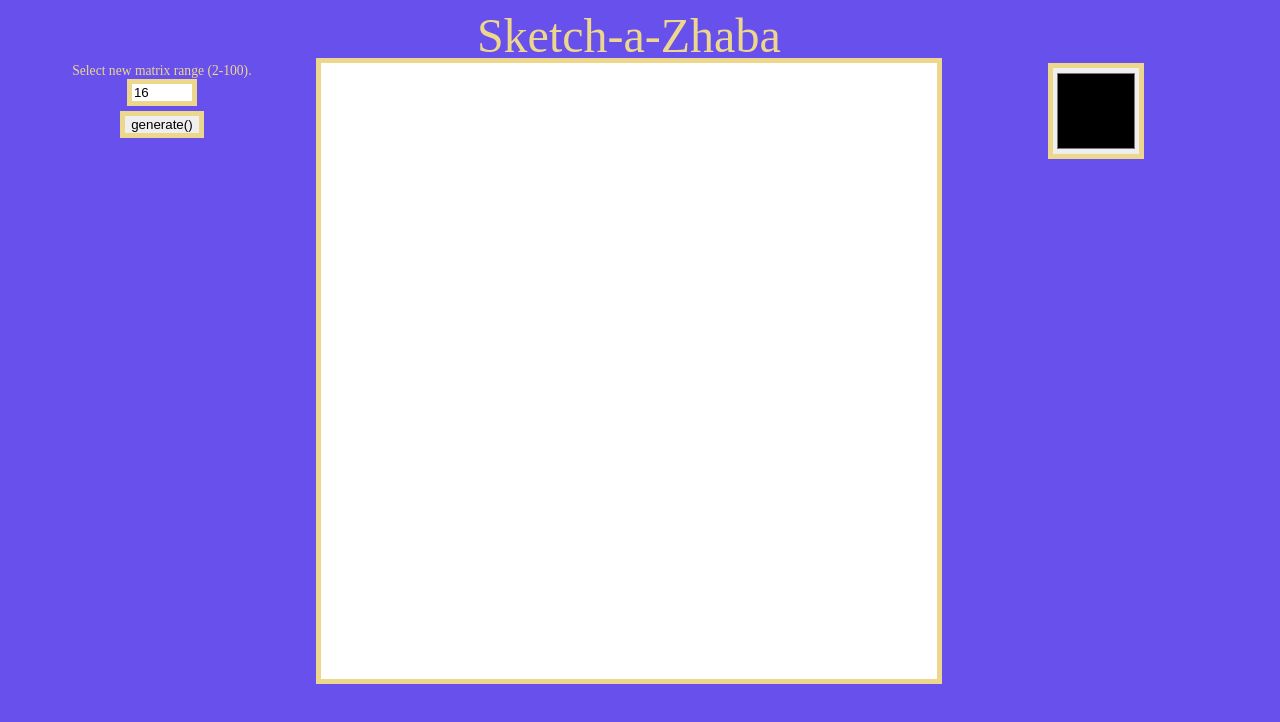
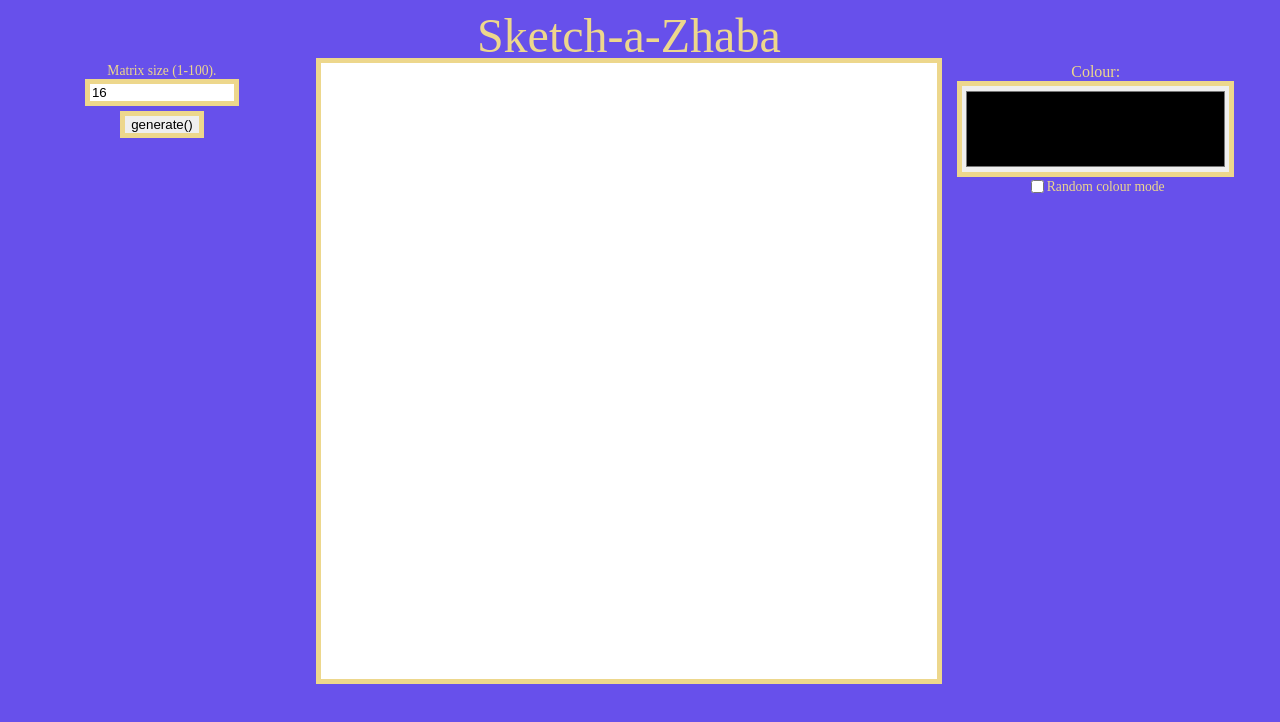
Before and after one commit to lostted/etch-a-sketch, a plain HTML site: page index.html in a window 1280 px wide. Drawn offline with Linux system fonts and the light colour scheme; a web font is replaced by a local one.

Commit message:
Improved colour picker look and added random colour mode

```diff
--- a/index.html
+++ b/index.html
@@ -9,13 +9,18 @@
 		<div id="container" dragable="false">
 			<div id="title">Sketch-a-Zhaba</div>
 			<div id="toolbarLeft">
-				<div id="generateFieldText">Select new matrix range (2-100).</div>
+				<div class="toolbarText">Matrix size (1-100).</div>
 				<input type="number" min="2" max="100" value="16">
 				<input type="button" id="newFieldGenButton" value="generate()">
 			</div>
 			<div id="field" draggable="false"></div>
 			<div id="toolbarRight">
+				<div class="toolbarFieldText">Colour:</div>
 				<input type="color">
+				<div id="inline">
+					<input type="checkbox" id="randColour">
+					<div class="toolbarText">Random colour mode</div>
+				</div>
 			</div>
 		</div>
 	</body>
--- a/script.js
+++ b/script.js
@@ -38,13 +38,18 @@ function generateField() {
 
 	field.appendChild(parentDiv);
 
+	let colour;
+
 	const nodes = document.querySelectorAll(".nodes");
 	nodes.forEach( (node) => {
 		node.addEventListener("mousemove", (node) => {
 			if (node.buttons == true) node.target.style.backgroundColor = colour;
 		});
 		node.addEventListener("mousedown", (node) => {
-			colour = document.querySelector("input[type=\"color\"]").value;
+			if (document.querySelector("#randColour").checked == true) {
+				colour = `rgb(${Math.floor(Math.random()*255)}, ${Math.floor(Math.random()*255)}, ${Math.floor(Math.random()*255)})`;
+			}
+			else colour = document.querySelector("input[type=\"color\"]").value;
 			node.target.style.backgroundColor = colour;
 		});
 	});
--- a/style.css
+++ b/style.css
@@ -1,10 +1,48 @@
 html {
 	color: #EDD78C;
 }
+
 body {
 	width: 97vw;
 	height: 97vh;
 	background-color: #6750EB;
+}
+
+label {
+	font-family: 'CodeNewRomanRegular';
+	font-weight: normal;
+	font-style: normal;
+	font-size: 1.7vmin;
+}
+
+input[type="number"] {
+	border: 5px solid #EDD78C;
+	box-shadow : none;
+	outline: none;
+	width: 50%;
+}
+
+input[type="color"] {
+	border: 5px solid #EDD78C;
+	width: 90%;
+	height: 12vmin;
+}
+
+input[type="color"]:hover {
+	background-color: #EDD78C;
+}
+
+input[type="button"] {
+	border: 5px solid #EDD78C;
+	margin-top: 5px;
+}
+
+input[type="button"]:hover {
+	background-color: #EDD78C;
+}
+
+input[type="checkbox"] {
+	display: inline;
 }
 
 #container {
@@ -15,6 +53,7 @@ body {
 	 "header header header"
 	 "toolbarLeft field toolbarRight";
 }
+
 #title {
 	grid-area: header;
 	font-family: "RujisHandwritingFontv20Medium";
@@ -22,6 +61,7 @@ body {
 	align-self: center;
 	font-size: 6vmin;
 }
+
 #toolbarLeft {
 	grid-area: toolbarLeft;
 	display: flex;
@@ -29,12 +69,7 @@ body {
 	align-items: center;
 	margin-right: 5px
 }
-#generateFieldText {
-	font-family: 'CodeNewRomanRegular';
-	font-weight: normal;
-	font-style: normal;
-	font-size: 1.7vmin;
-}
+
 #toolbarRight {
 	grid-area: toolbarRight;
 	display: flex;
@@ -42,6 +77,7 @@ body {
 	align-items: center;
 	margin-left: 5px;
 }
+
 #field {
 	grid-area: field;
 	align-self: center;
@@ -51,23 +87,14 @@ body {
 	margin: -5px;
 }
 
-input[type="number"] {
-	border: 5px solid #EDD78C;
-	box-shadow : none;
-	outline: none;
+#inline {
+	display: flex;
+	place-items: center;
 }
-input[type="color"] {
-	border: 5px solid #EDD78C;
-	width: 12vmin;
-	height: 12vmin;
+
+.toolbarText {
+	font-family: 'CodeNewRomanRegular';
+	font-weight: normal;
+	font-style: normal;
+	font-size: 1.7vmin;
 }
-input[type="color"]:hover {
-	background-color: #EDD78C;
-}
-input[type="button"] {
-	border: 5px solid #EDD78C;
-	margin-top: 5px;
-}
-input[type="button"]:hover {
-	background-color: #EDD78C;
-}
```
